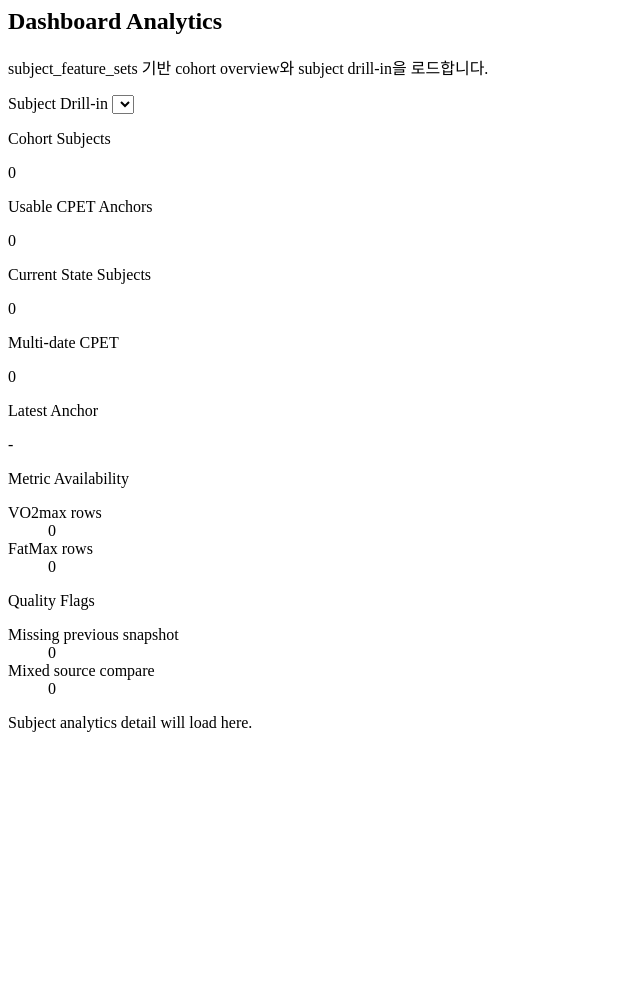
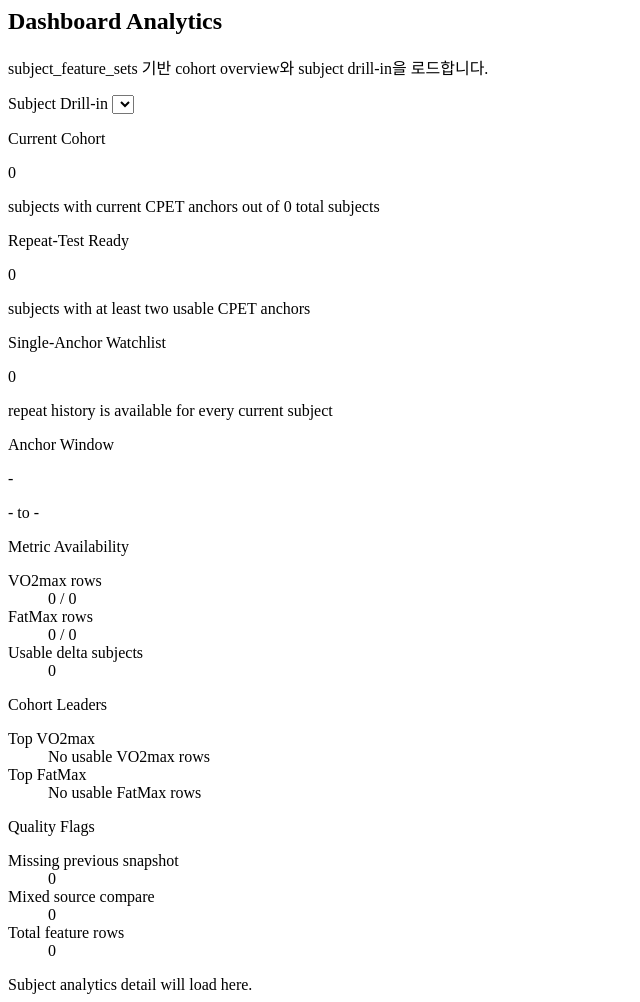
Before and after one commit to cyanluna-git/cpet.data, a FastAPI app: page /api/dashboard/analytics in a window 1280 px wide. Shown: the whole page, without its empty margins (0-640 px from the left). Before the commit the page ends 732 px from the top, so only its background shows below. Run offline with FastAPI, Linux system fonts and the light colour scheme; the visitor is signed in with stand-in values (Sample User, id 1); data that the repository does not hold is empty.

Commit message:
feat(dashboard): add cohort insight overview cards

```diff
--- a/server/db.py
+++ b/server/db.py
@@ -2014,6 +2014,42 @@ def summarize_dashboard_feature_analytics(db_path: Path) -> dict:
         if isinstance(features.get("fatmax_power_w"), (int, float)):
             available_fatmax += 1
 
+    latest_rows = list(latest_by_subject.values())
+
+    def _build_leader(metric_key: str) -> dict | None:
+        ranked: list[tuple[float, dict]] = []
+        for row in latest_rows:
+            features = _feature_payload_features(row)
+            value = features.get(metric_key)
+            if isinstance(value, (int, float)):
+                ranked.append((float(value), row))
+        if not ranked:
+            return None
+        ranked.sort(key=lambda item: item[0], reverse=True)
+        value, leader_row = ranked[0]
+        return {
+            "subject_id": leader_row["subject_id"],
+            "subject_name": leader_row.get("subject_name", ""),
+            "value": value,
+            "total": len(ranked),
+        }
+
+    subjects_with_usable_delta = len(
+        {
+            row["subject_id"]
+            for row in cpet_delta_rows
+            if "missing_previous_snapshot" not in row.get("quality_flags", [])
+        }
+    )
+    single_anchor_subjects = max(len(latest_by_subject) - subjects_with_multi_date_history, 0)
+    sparse_subject_preview = sorted(
+        [
+            row.get("subject_name", "")
+            for row in latest_rows
+            if len(rows_by_subject.get(row["subject_id"], [])) < 2
+        ]
+    )[:3]
+
     base_summary = summarize_subject_feature_sets(db_path)
     quality_flag_counts = _count_quality_flags(cpet_endurance_rows + cpet_delta_rows)
 
@@ -2024,11 +2060,30 @@ def summarize_dashboard_feature_analytics(db_path: Path) -> dict:
         "usable_cpet_anchor_rows": len(cpet_endurance_rows),
         "subjects_with_current_state": len(latest_by_subject),
         "subjects_with_multi_date_cpet_history": subjects_with_multi_date_history,
+        "single_anchor_subjects": single_anchor_subjects,
+        "subjects_with_usable_delta": subjects_with_usable_delta,
         "spec_counts": base_summary["by_spec"],
         "available_metrics": {
             "vo2max_rel_rows": available_vo2,
             "fatmax_power_w_rows": available_fatmax,
         },
+        "metric_coverage": {
+            "vo2max_rel_pct": round((available_vo2 / len(cpet_endurance_rows)) * 100, 1)
+            if cpet_endurance_rows
+            else 0.0,
+            "fatmax_power_w_pct": round((available_fatmax / len(cpet_endurance_rows)) * 100, 1)
+            if cpet_endurance_rows
+            else 0.0,
+        },
+        "anchor_window": {
+            "earliest_measured_at": cpet_endurance_rows[-1]["anchor_measured_at"] if cpet_endurance_rows else "",
+            "latest_measured_at": latest_anchor_measured_at,
+        },
+        "leaders": {
+            "vo2max_rel": _build_leader("vo2max_rel"),
+            "fatmax_power_w": _build_leader("fatmax_power_w"),
+        },
+        "sparse_subject_preview": sparse_subject_preview,
         "quality_flag_counts": quality_flag_counts,
     }
 
--- a/server/templates/partials/dashboard_feature_analytics.html
+++ b/server/templates/partials/dashboard_feature_analytics.html
@@ -24,44 +24,107 @@
     </label>
   </div>
 
-  <div class="mt-4 grid gap-3 sm:grid-cols-2 xl:grid-cols-5">
-    <div class="rounded-xl border border-gray-200 bg-gray-50 px-4 py-3">
-      <p class="text-xs uppercase tracking-wide text-gray-500">Cohort Subjects</p>
-      <p class="mt-1 text-2xl font-semibold text-gray-900">{{ overview.total_subjects }}</p>
+  <div class="mt-4 grid gap-3 lg:grid-cols-4">
+    <div class="rounded-2xl border border-sky-200 bg-sky-50 px-4 py-4">
+      <p class="text-xs uppercase tracking-wide text-sky-700">Current Cohort</p>
+      <p class="mt-1 text-2xl font-semibold text-slate-900">{{ overview.subjects_with_current_state }}</p>
+      <p class="mt-1 text-sm text-slate-600">
+        subjects with current CPET anchors out of {{ overview.total_subjects }} total subjects
+      </p>
     </div>
-    <div class="rounded-xl border border-gray-200 bg-gray-50 px-4 py-3">
-      <p class="text-xs uppercase tracking-wide text-gray-500">Usable CPET Anchors</p>
-      <p class="mt-1 text-2xl font-semibold text-gray-900">{{ overview.usable_cpet_anchor_rows }}</p>
+    <div class="rounded-2xl border border-emerald-200 bg-emerald-50 px-4 py-4">
+      <p class="text-xs uppercase tracking-wide text-emerald-700">Repeat-Test Ready</p>
+      <p class="mt-1 text-2xl font-semibold text-slate-900">{{ overview.subjects_with_multi_date_cpet_history }}</p>
+      <p class="mt-1 text-sm text-slate-600">
+        subjects with at least two usable CPET anchors
+      </p>
     </div>
-    <div class="rounded-xl border border-gray-200 bg-gray-50 px-4 py-3">
-      <p class="text-xs uppercase tracking-wide text-gray-500">Current State Subjects</p>
-      <p class="mt-1 text-2xl font-semibold text-gray-900">{{ overview.subjects_with_current_state }}</p>
+    <div class="rounded-2xl border border-amber-200 bg-amber-50 px-4 py-4">
+      <p class="text-xs uppercase tracking-wide text-amber-700">Single-Anchor Watchlist</p>
+      <p class="mt-1 text-2xl font-semibold text-slate-900">{{ overview.single_anchor_subjects }}</p>
+      <p class="mt-1 text-sm text-slate-600">
+        {% if overview.sparse_subject_preview %}
+        {{ overview.sparse_subject_preview | join(', ') }}
+        {% else %}
+        repeat history is available for every current subject
+        {% endif %}
+      </p>
     </div>
-    <div class="rounded-xl border border-gray-200 bg-gray-50 px-4 py-3">
-      <p class="text-xs uppercase tracking-wide text-gray-500">Multi-date CPET</p>
-      <p class="mt-1 text-2xl font-semibold text-gray-900">{{ overview.subjects_with_multi_date_cpet_history }}</p>
-    </div>
-    <div class="rounded-xl border border-gray-200 bg-gray-50 px-4 py-3">
-      <p class="text-xs uppercase tracking-wide text-gray-500">Latest Anchor</p>
-      <p class="mt-1 text-lg font-semibold text-gray-900">{{ overview.latest_anchor_measured_at or "-" }}</p>
+    <div class="rounded-2xl border border-violet-200 bg-violet-50 px-4 py-4">
+      <p class="text-xs uppercase tracking-wide text-violet-700">Anchor Window</p>
+      <p class="mt-1 text-lg font-semibold text-slate-900">{{ overview.anchor_window.latest_measured_at or "-" }}</p>
+      <p class="mt-1 text-sm text-slate-600">
+        {{ overview.anchor_window.earliest_measured_at or "-" }} to {{ overview.anchor_window.latest_measured_at or "-" }}
+      </p>
     </div>
   </div>
 
-  <div class="mt-4 grid gap-3 lg:grid-cols-2">
-    <div class="rounded-xl border border-slate-200 bg-slate-50 px-4 py-3">
+  <div class="mt-4 grid gap-3 xl:grid-cols-3">
+    <div class="rounded-2xl border border-slate-200 bg-slate-50 px-4 py-4">
       <p class="text-xs uppercase tracking-wide text-slate-500">Metric Availability</p>
-      <dl class="mt-3 space-y-2 text-sm text-slate-700">
+      <dl class="mt-3 space-y-3 text-sm text-slate-700">
         <div class="flex items-center justify-between">
           <dt>VO2max rows</dt>
-          <dd class="font-medium">{{ overview.available_metrics.vo2max_rel_rows }}</dd>
+          <dd class="font-medium">
+            {{ overview.available_metrics.vo2max_rel_rows }} / {{ overview.usable_cpet_anchor_rows }}
+          </dd>
+        </div>
+        <div class="h-2 rounded-full bg-white">
+          <div
+            class="h-2 rounded-full bg-sky-500"
+            style="width: {{ overview.metric_coverage.vo2max_rel_pct }}%;"
+          ></div>
         </div>
         <div class="flex items-center justify-between">
           <dt>FatMax rows</dt>
-          <dd class="font-medium">{{ overview.available_metrics.fatmax_power_w_rows }}</dd>
+          <dd class="font-medium">
+            {{ overview.available_metrics.fatmax_power_w_rows }} / {{ overview.usable_cpet_anchor_rows }}
+          </dd>
+        </div>
+        <div class="h-2 rounded-full bg-white">
+          <div
+            class="h-2 rounded-full bg-amber-500"
+            style="width: {{ overview.metric_coverage.fatmax_power_w_pct }}%;"
+          ></div>
+        </div>
+        <div class="flex items-center justify-between border-t border-slate-200 pt-3">
+          <dt>Usable delta subjects</dt>
+          <dd class="font-medium">{{ overview.subjects_with_usable_delta }}</dd>
         </div>
       </dl>
     </div>
-    <div class="rounded-xl border border-amber-200 bg-amber-50 px-4 py-3">
+    <div class="rounded-2xl border border-rose-200 bg-rose-50 px-4 py-4">
+      <p class="text-xs uppercase tracking-wide text-rose-700">Cohort Leaders</p>
+      <dl class="mt-3 space-y-3 text-sm text-slate-700">
+        <div class="rounded-xl bg-white/80 px-3 py-3">
+          <dt class="text-xs uppercase tracking-wide text-slate-500">Top VO2max</dt>
+          {% if overview.leaders.vo2max_rel %}
+          <dd class="mt-1 text-base font-semibold text-slate-900">
+            {{ overview.leaders.vo2max_rel.subject_name }}
+          </dd>
+          <dd class="text-sm text-slate-600">
+            {{ overview.leaders.vo2max_rel.value }} ml/kg/min across {{ overview.leaders.vo2max_rel.total }} current rows
+          </dd>
+          {% else %}
+          <dd class="mt-1 text-sm text-slate-500">No usable VO2max rows</dd>
+          {% endif %}
+        </div>
+        <div class="rounded-xl bg-white/80 px-3 py-3">
+          <dt class="text-xs uppercase tracking-wide text-slate-500">Top FatMax</dt>
+          {% if overview.leaders.fatmax_power_w %}
+          <dd class="mt-1 text-base font-semibold text-slate-900">
+            {{ overview.leaders.fatmax_power_w.subject_name }}
+          </dd>
+          <dd class="text-sm text-slate-600">
+            {{ overview.leaders.fatmax_power_w.value }} W across {{ overview.leaders.fatmax_power_w.total }} current rows
+          </dd>
+          {% else %}
+          <dd class="mt-1 text-sm text-slate-500">No usable FatMax rows</dd>
+          {% endif %}
+        </div>
+      </dl>
+    </div>
+    <div class="rounded-2xl border border-amber-200 bg-amber-50 px-4 py-4">
       <p class="text-xs uppercase tracking-wide text-amber-700">Quality Flags</p>
       <dl class="mt-3 space-y-2 text-sm text-amber-900">
         <div class="flex items-center justify-between">
@@ -71,6 +134,10 @@
         <div class="flex items-center justify-between">
           <dt>Mixed source compare</dt>
           <dd class="font-medium">{{ overview.quality_flag_counts.get('mixed_source_compare', 0) }}</dd>
+        </div>
+        <div class="flex items-center justify-between border-t border-amber-200 pt-2">
+          <dt>Total feature rows</dt>
+          <dd class="font-medium">{{ overview.total_feature_rows }}</dd>
         </div>
       </dl>
     </div>
```
Also changed, not shown: tests/test_dashboard_feature_analytics_partial.py (+4 -1 lines), tests/test_dashboard_feature_analytics_query.py (+22 -1 lines).
